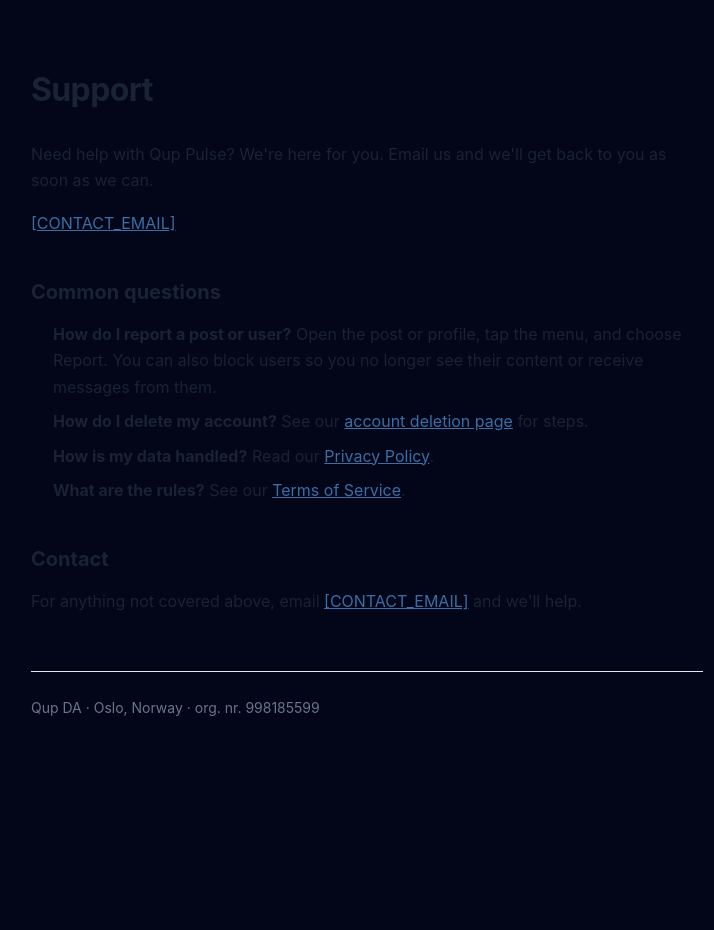
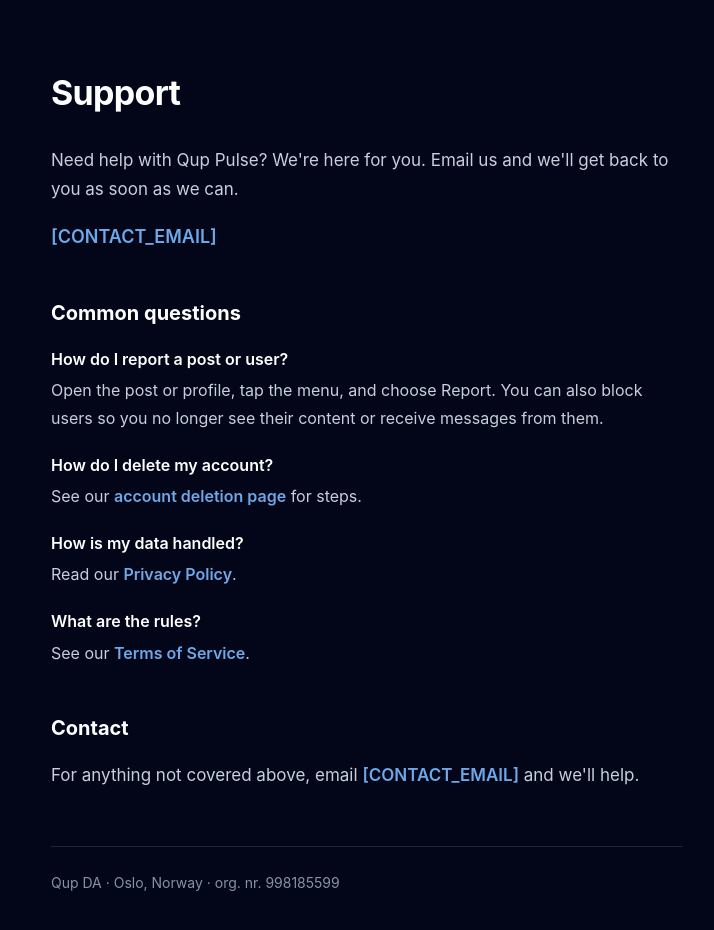
Before and after one commit to janegil-staff/qup-pulse-admin, a Next.js app: page /support in a window 1280 px wide. Shown: the top 930 px of the page, without its empty margins (273-987 px from the left). Before the commit the page ends 815 px from the top, so only its background shows below. Built offline with nearby package versions, Linux system fonts and the light colour scheme.

Commit message:
Improved support page

```diff
--- a/src/app/support/page.js
+++ b/src/app/support/page.js
@@ -3,6 +3,9 @@
 // Support page for Qup Pulse — this is the URL you give Apple as your
 // "Support URL". It appears publicly on your App Store product page, so it must
 // resolve and offer a real way to get help.
+//
+// Colors are tuned for a DARK site background: light text, transparent page
+// background so it sits on your existing theme.
 //
 // Fill the [PLACEHOLDER] value before publishing:
 //   [CONTACT_EMAIL]   — the address users write to for help
@@ -15,21 +18,29 @@
 
 const styles = {
   main: {
-    maxWidth: 720,
+    maxWidth: 680,
     margin: '0 auto',
     padding: '64px 24px 96px',
     fontFamily:
       '-apple-system, BlinkMacSystemFont, "Segoe UI", Roboto, Helvetica, Arial, sans-serif',
-    color: '#1a2332',
-    lineHeight: 1.65,
+    color: '#e8ecf2',
+    lineHeight: 1.7,
   },
-  h1: { fontSize: 32, fontWeight: 700, marginBottom: 24, letterSpacing: '-0.02em' },
-  h2: { fontSize: 20, fontWeight: 700, marginTop: 40, marginBottom: 12 },
-  p: { marginBottom: 16 },
-  ul: { marginBottom: 16, paddingLeft: 22 },
-  li: { marginBottom: 8 },
-  a: { color: '#3a6ea5', textDecoration: 'underline' },
-  footer: { marginTop: 56, paddingTop: 24, borderTop: '1px solid #e4e8ee', color: '#6b7688', fontSize: 14 },
+  h1: { fontSize: 34, fontWeight: 700, marginBottom: 24, letterSpacing: '-0.02em', color: '#ffffff' },
+  h2: { fontSize: 20, fontWeight: 700, marginTop: 44, marginBottom: 16, color: '#ffffff' },
+  p: { marginBottom: 18, color: '#c7cfdb', fontSize: 17 },
+  emailLine: { marginBottom: 18, fontSize: 18 },
+  qa: { marginBottom: 20 },
+  q: { color: '#ffffff', fontWeight: 600, display: 'block', marginBottom: 4 },
+  aText: { color: '#c7cfdb', fontSize: 16 },
+  a: { color: '#6ea8e8', textDecoration: 'none', fontWeight: 600 },
+  footer: {
+    marginTop: 56,
+    paddingTop: 24,
+    borderTop: '1px solid rgba(255,255,255,0.12)',
+    color: '#8792a4',
+    fontSize: 14,
+  },
 };
 
 export default function SupportPage() {
@@ -41,30 +52,40 @@
         Need help with Qup Pulse? We&apos;re here for you. Email us and we&apos;ll get back to
         you as soon as we can.
       </p>
-      <p style={styles.p}>
+      <p style={styles.emailLine}>
         <a style={styles.a} href="mailto:[CONTACT_EMAIL]">[CONTACT_EMAIL]</a>
       </p>
 
       <h2 style={styles.h2}>Common questions</h2>
-      <ul style={styles.ul}>
-        <li style={styles.li}>
-          <strong>How do I report a post or user?</strong> Open the post or profile, tap the
-          menu, and choose Report. You can also block users so you no longer see their
-          content or receive messages from them.
-        </li>
-        <li style={styles.li}>
-          <strong>How do I delete my account?</strong> See our{' '}
-          <a style={styles.a} href="/delete">account deletion page</a> for steps.
-        </li>
-        <li style={styles.li}>
-          <strong>How is my data handled?</strong> Read our{' '}
-          <a style={styles.a} href="/privacy">Privacy Policy</a>.
-        </li>
-        <li style={styles.li}>
-          <strong>What are the rules?</strong> See our{' '}
-          <a style={styles.a} href="/terms">Terms of Service</a>.
-        </li>
-      </ul>
+
+      <div style={styles.qa}>
+        <span style={styles.q}>How do I report a post or user?</span>
+        <span style={styles.aText}>
+          Open the post or profile, tap the menu, and choose Report. You can also block users
+          so you no longer see their content or receive messages from them.
+        </span>
+      </div>
+
+      <div style={styles.qa}>
+        <span style={styles.q}>How do I delete my account?</span>
+        <span style={styles.aText}>
+          See our <a style={styles.a} href="/delete">account deletion page</a> for steps.
+        </span>
+      </div>
+
+      <div style={styles.qa}>
+        <span style={styles.q}>How is my data handled?</span>
+        <span style={styles.aText}>
+          Read our <a style={styles.a} href="/privacy">Privacy Policy</a>.
+        </span>
+      </div>
+
+      <div style={styles.qa}>
+        <span style={styles.q}>What are the rules?</span>
+        <span style={styles.aText}>
+          See our <a style={styles.a} href="/terms">Terms of Service</a>.
+        </span>
+      </div>
 
       <h2 style={styles.h2}>Contact</h2>
       <p style={styles.p}>
```
